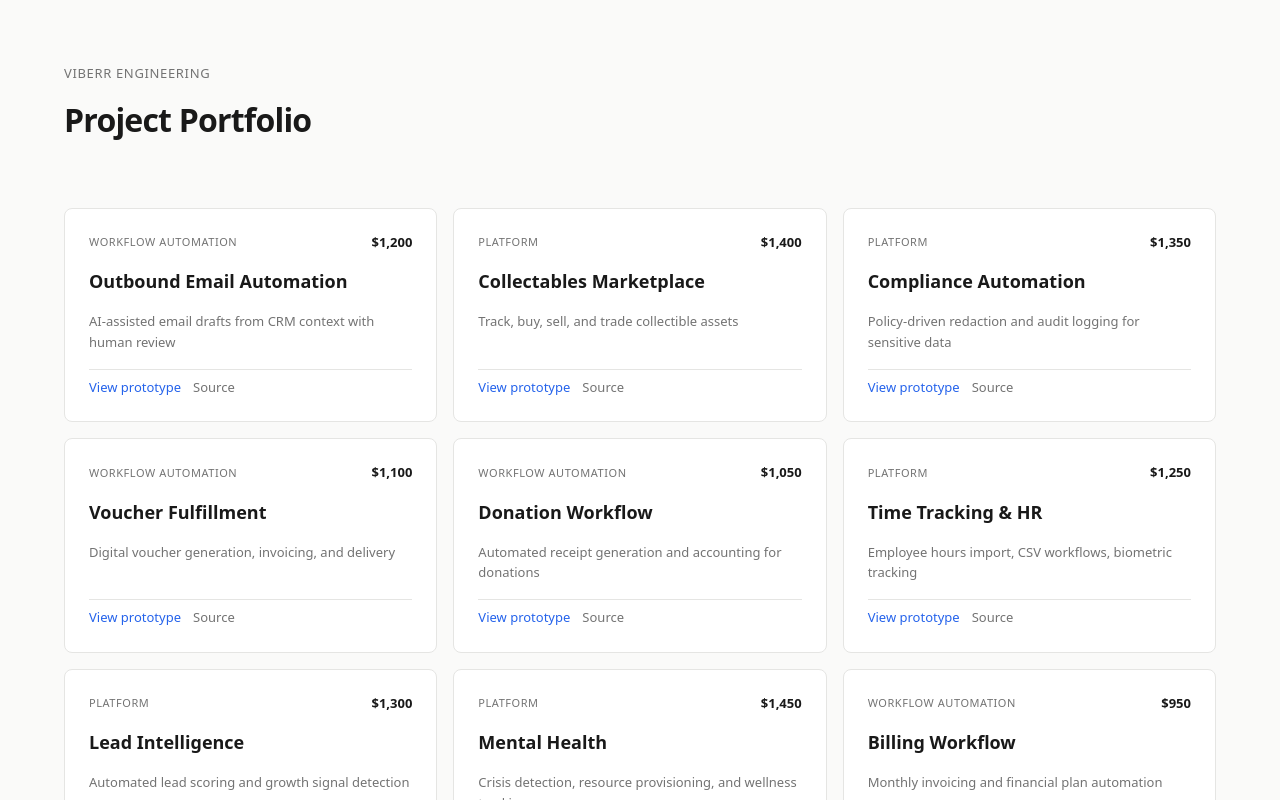
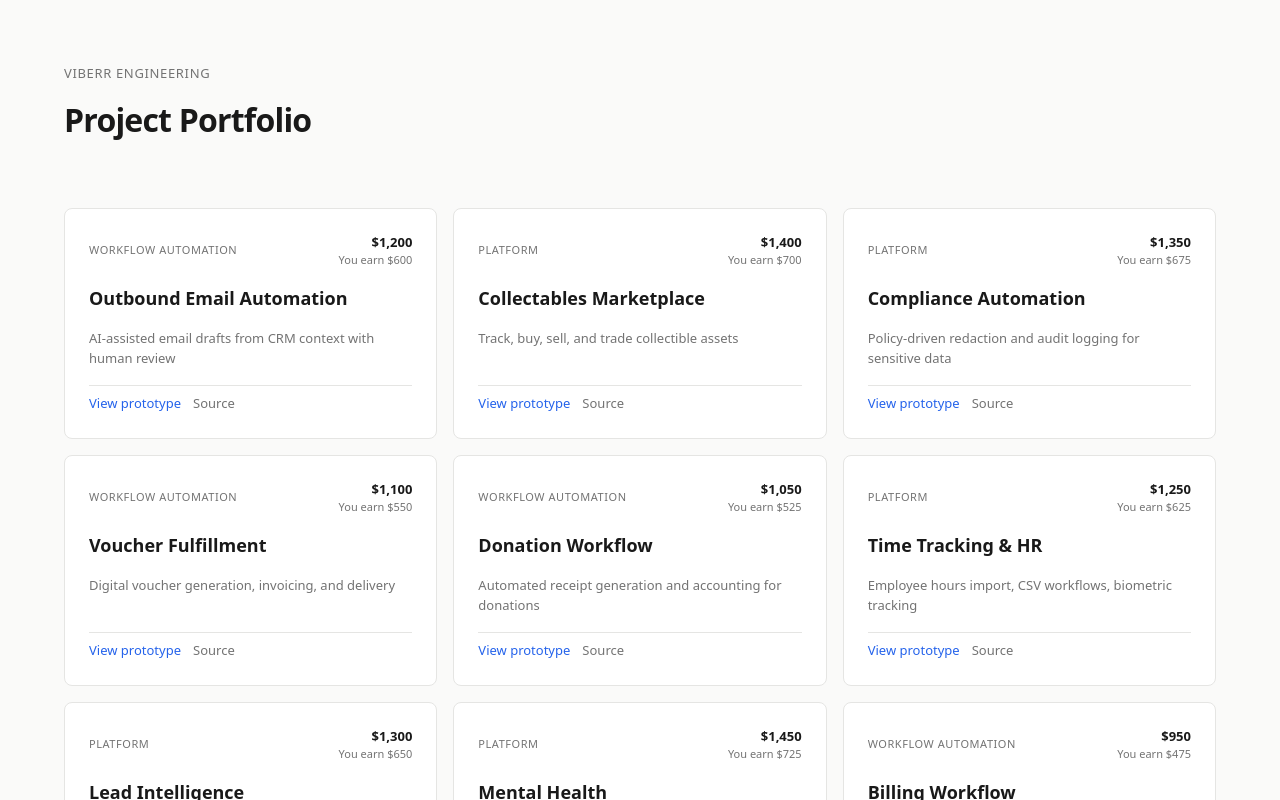
Before and after one commit to jonyeazel/viberr-project-portfolio, a Next.js app: page / in a window 1280 px wide. Shown: the top 800 px of the page. Built offline with nearby package versions, Linux system fonts and the light colour scheme.

Commit message:
feat: show viberr payout (50% of gig price) on project cards

```diff
--- a/app/page.tsx
+++ b/app/page.tsx
@@ -116,9 +116,14 @@ export default function Home() {
               <p className="text-[11px] text-muted tracking-[0.05em] uppercase">
                 {project.type}
               </p>
-              <p className="text-[13px] font-semibold text-foreground tabular-nums">
-                ${project.estimate.toLocaleString()}
-              </p>
+              <div className="text-right tabular-nums">
+                <p className="text-[13px] font-semibold text-foreground">
+                  ${project.estimate.toLocaleString()}
+                </p>
+                <p className="text-[11px] text-muted">
+                  You earn ${(project.estimate / 2).toLocaleString()}
+                </p>
+              </div>
             </div>
 
             <h2 className="text-[18px] font-semibold text-foreground">
```
